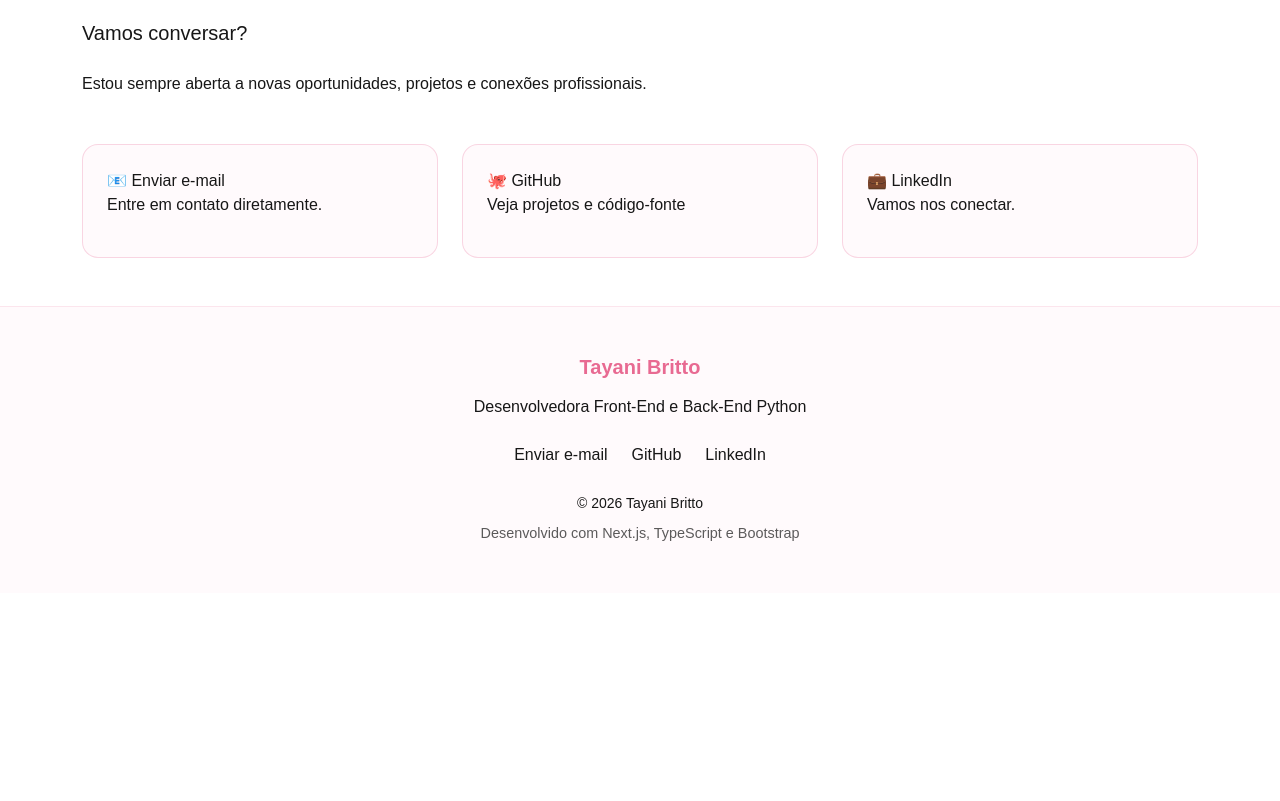
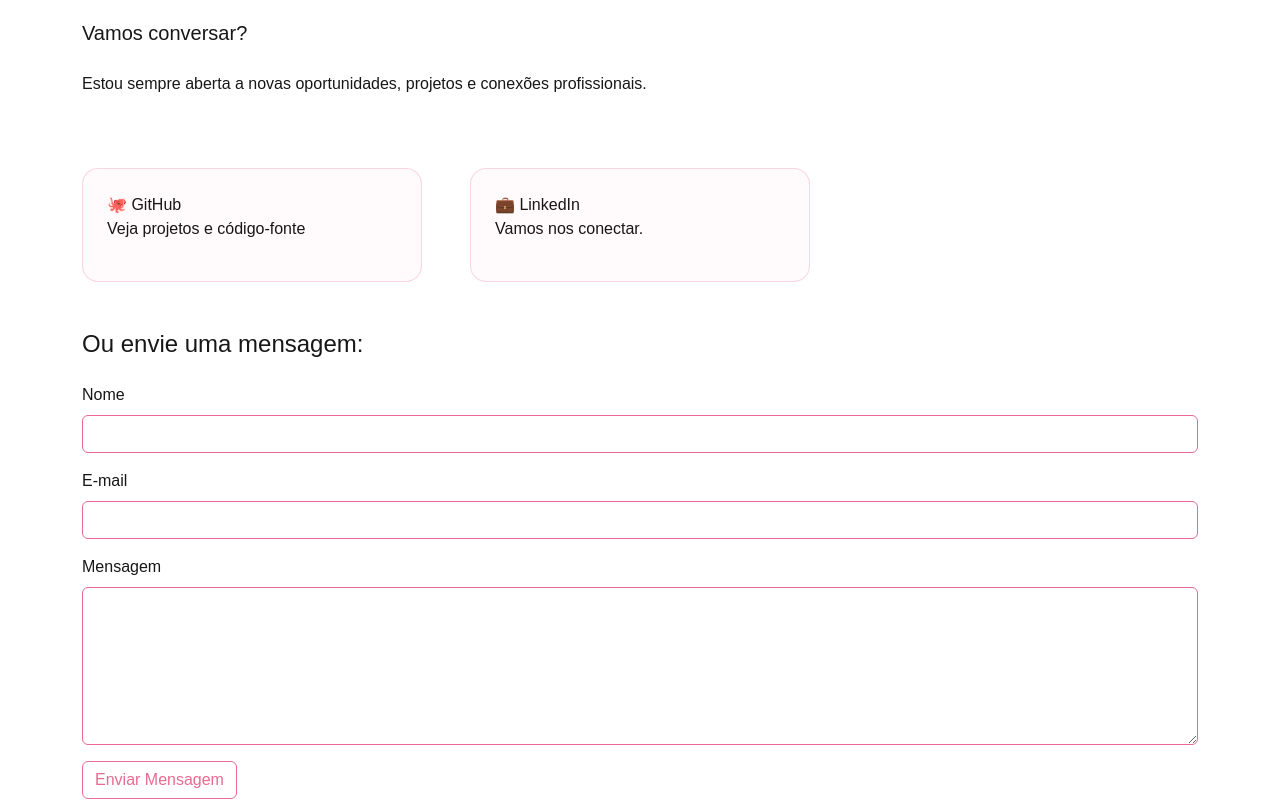
Before and after one commit to tayanibritto/portfolio-tayani-britto, a Next.js app: page / in a window 1280 px wide. Shown: the part 3540-4341 px from the top of the page. Before the commit the page ends 4133 px from the top, so only its background shows below. Built offline with nearby package versions, Linux system fonts and the light colour scheme.

Commit message:
feat: incluindo formulário de contato com resend, react hook form, zod e honeypot

```diff
--- a/package.json
+++ b/package.json
@@ -13,10 +13,14 @@
     "test": "jest"
   },
   "dependencies": {
+    "@hookform/resolvers": "^5.9.1",
     "bootstrap": "^5.3.8",
     "next": "16.2.12",
     "react": "19.2.4",
-    "react-dom": "19.2.4"
+    "react-dom": "19.2.4",
+    "react-hook-form": "^7.85.0",
+    "resend": "^6.20.0",
+    "zod": "^4.4.3"
   },
   "devDependencies": {
     "@commitlint/cli": "^21.2.1",
--- /dev/null
+++ b/src/app/api/contact/route.ts
@@ -0,0 +1,57 @@
+import { Resend } from 'resend';
+
+const resend = new Resend(process.env.RESEND_API_KEY);
+
+export async function POST(request: Request) {
+  try {
+    const body = await request.json();
+    const { name, email, message, website } = body;
+    if (website) {
+      return Response.json(
+        {
+          success: true,
+        },
+        {
+          status: 200,
+        }
+      );
+    }
+    const data = await resend.emails.send({
+      from: 'Portfolio <onboarding@resend.dev>',
+      to: 'mad.britto@gmail.com',
+      subject: `Novo contato de ${name}`,
+      html: `
+                <h2>Novo contato pelo portfólio</h2>
+
+                <p><strong>Nome:</strong> ${name}</p>
+
+                <p><strong>E-mail:</strong> ${email}</p>
+
+                <p><strong>Mensagem:</strong></p>
+
+                <p>${message}</p>
+            `,
+    });
+
+    return Response.json(
+      {
+        success: true,
+        data,
+      },
+      {
+        status: 200,
+      }
+    );
+  } catch (error) {
+    console.error(error);
+
+    return Response.json(
+      {
+        success: false,
+      },
+      {
+        status: 500,
+      }
+    );
+  }
+}
--- a/src/app/globals.css
+++ b/src/app/globals.css
@@ -288,6 +288,32 @@ a:hover {
   box-shadow: 0 12px 24px rgba(232, 106, 146, 0.15);
 }
 
+.form-control {
+  background-color: var(--background);
+  border: 1px solid #e86a92;
+  color: var(--foreground);
+  transition:
+    background-color 0.3s ease,
+    border-color 0.3s ease,
+    box-shadow 0.3s ease;
+}
+
+.form-control:hover {
+  background-color: #fff1f5;
+  border-color: #d85a81;
+}
+
+.form-control:focus {
+  background-color: #fff1f5;
+  border-color: #d85a81;
+  color: var(--foreground);
+  box-shadow: 0 0 0 0.25rem rgba(232, 106, 146, 0.2);
+}
+
+.form-control::placeholder {
+  color: rgba(23, 23, 23, 0.5);
+}
+
 .footer {
   border-top: 1px solid rgba(232, 106, 146, 0.15);
   background-color: rgba(232, 106, 146, 0.03);
@@ -357,6 +383,23 @@ a:hover {
   border-color: rgba(240, 139, 171, 0.25);
 }
 
+[data-bs-theme='dark'] .form-control {
+  background-color: var(--background);
+  border-color: #f08bab;
+  color: var(--foreground);
+}
+
+[data-bs-theme='dark'] .form-control:hover,
+[data-bs-theme='dark'] .form-control:focus {
+  background-color: rgba(240, 139, 171, 0.08);
+  border-color: #f08bab;
+  color: var(--foreground);
+}
+
+[data-bs-theme='dark'] .form-control::placeholder {
+  color: rgba(241, 241, 241, 0.5);
+}
+
 [data-bs-theme='dark'] .footer {
   background-color: rgba(240, 139, 171, 0.03);
   border-color: rgba(240, 139, 171, 0.15);
--- /dev/null
+++ b/src/schemas/contactSchema.ts
@@ -0,0 +1,13 @@
+import { z } from 'zod';
+
+export const contactSchema = z.object({
+  name: z.string().min(3, 'O nome deve ter ao menos 3 caracteres'),
+
+  email: z.email('Informe um e-mail válido'),
+
+  message: z.string().min(20, 'A mensagem deve ter ao menos 20 caracteres'),
+
+  website: z.string().optional(),
+});
+
+export type ContactFormData = z.infer<typeof contactSchema>;
--- a/src/sections/Contato/Contato.tsx
+++ b/src/sections/Contato/Contato.tsx
@@ -1,4 +1,52 @@
+'use client';
+import { useState } from 'react';
+import { useForm } from 'react-hook-form';
+import { zodResolver } from '@hookform/resolvers/zod';
+import { contactSchema, type ContactFormData } from '@/schemas/contactSchema';
+
 export function Contato() {
+  const [isSubmitting, setIsSubmitting] = useState(false);
+  const [successMessage, setSuccessMessage] = useState('');
+  const [errorMessage, setErrorMessage] = useState('');
+  const {
+    register,
+    handleSubmit,
+    formState: { errors },
+    reset,
+  } = useForm<ContactFormData>({
+    resolver: zodResolver(contactSchema),
+  });
+
+  async function onSubmit(data: ContactFormData) {
+    try {
+      setIsSubmitting(true);
+      setSuccessMessage('');
+      setErrorMessage('');
+
+      const response = await fetch('/api/contact', {
+        method: 'POST',
+        headers: {
+          'Content-Type': 'application/json',
+        },
+        body: JSON.stringify(data),
+      });
+
+      const result = await response.json();
+
+      if (!result.success) {
+        throw new Error('Erro ao enviar mensagem.');
+      }
+
+      setSuccessMessage('Mensagem enviada com sucesso!');
+
+      reset();
+    } catch {
+      setErrorMessage('Não foi possível enviar a mensagem.');
+    } finally {
+      setIsSubmitting(false);
+    }
+  }
+
   return (
     <section id="contato" className="container py-5 border-top">
       <h2 className="display-6 fw-bold mb-4">Contato</h2>
@@ -7,14 +55,7 @@ export function Contato() {
 
       <p>Estou sempre aberta a novas oportunidades, projetos e conexões profissionais.</p>
 
-      <div className="row g-4 mt-4">
-        <div className="col-12 col-md-4">
-          <a href="mailto:mad.britto@gmail.com" target="_blank" className="contact-card">
-            📧 Enviar e-mail
-            <p>Entre em contato diretamente.</p>
-          </a>
-        </div>
-
+      <div className="row g-5 mt-4">
         <div className="col-12 col-md-4">
           <a href="https://github.com/tayanibritto" target="_blank" className="contact-card">
             🐙 GitHub
@@ -32,6 +73,45 @@ export function Contato() {
             <p>Vamos nos conectar.</p>
           </a>
         </div>
+
+        <div className="mt-5">
+          <h3 className="h4 mb-4">Ou envie uma mensagem:</h3>
+
+          <form onSubmit={handleSubmit(onSubmit)}>
+            <div className="mb-3">
+              <label className="form-label">Nome </label>
+              <input type="text" className="form-control" {...register('name')} />
+
+              {errors.name && <small className="text-danger">{errors.name.message}</small>}
+            </div>
+
+            <div className="mb-3">
+              <label className="form-label">E-mail </label>
+              <input type="email" className="form-control" {...register('email')} />
+
+              {errors.email && <small className="text-danger">{errors.email.message}</small>}
+            </div>
+
+            <div className="mb-3">
+              <label className="form-label">Mensagem </label>
+              <textarea rows={6} className="form-control" {...register('message')} />
+
+              {errors.message && <small className="text-danger">{errors.message.message}</small>}
+            </div>
+
+            <div aria-hidden="true" style={{ position: 'absolute', left: '-9999px' }}>
+              <input type="text" tabIndex={-1} autoComplete="off" {...register('website')} />
+            </div>
+
+            <button type="submit" className="btn btn-outline-primary" disabled={isSubmitting}>
+              {isSubmitting ? 'Enviando...' : 'Enviar Mensagem'}
+            </button>
+
+            {successMessage && <p className="text-success mt-3">{successMessage}</p>}
+
+            {errorMessage && <p className="text-danger mt-3">{errorMessage}</p>}
+          </form>
+        </div>
       </div>
     </section>
   );
```
Also changed, not shown: 1 other file (tests, documents, lock files or other folders).
